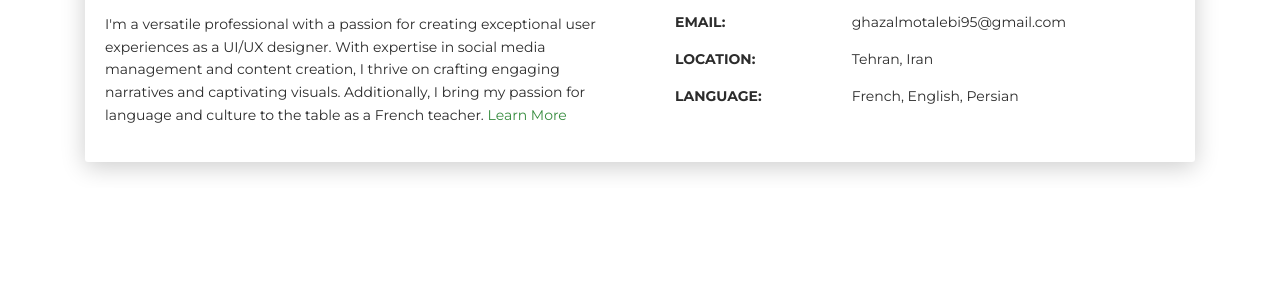
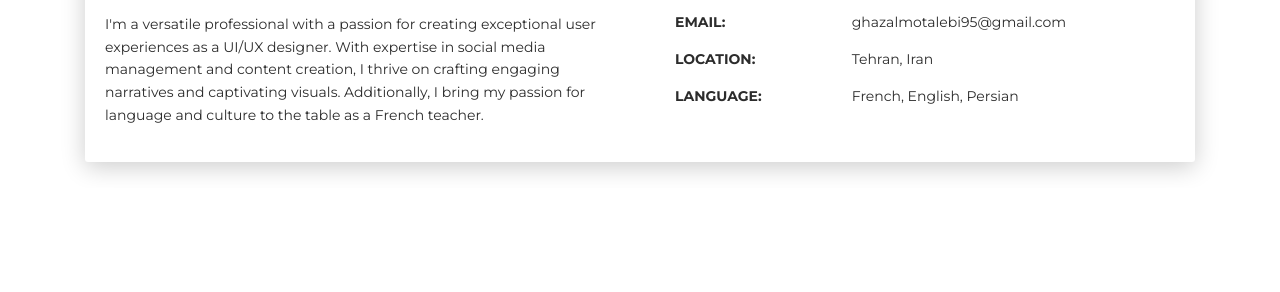
Before and after one commit to ghazalemotallebi/ghazalemotallebi.github.io, a Jekyll site: the page built from README.md, in a window 1280 px wide and 900 px high, scrolled down 561 px. Shown: the part 154-446 px from the top of the window. Built offline with Jekyll 4.4.1, drawn with Linux system fonts in a browser that asks for light colours; nearby versions of some CDN libraries; our own code applies the rules of GitHub Pages for plain Markdown files.

Commit message:
Update default.html

```diff
--- a/_layouts/default.html
+++ b/_layouts/default.html
@@ -67,7 +67,7 @@
           <div class="card-body">
             <div class="h4 mt-0 title">About</div>
             <p>Hello! I am Ghazale Motallebi. UI/UX Designer and French Teacher.</p>
-            <p>I'm a versatile professional with a passion for creating exceptional user experiences as a UI/UX designer. With expertise in social media management and content creation, I thrive on crafting engaging narratives and captivating visuals. Additionally, I bring my passion for language and culture to the table as a French teacher. <a href="https://templateflip.com/templates/creative-cv/" target="_blank">Learn More</a></p>
+            <p>I'm a versatile professional with a passion for creating exceptional user experiences as a UI/UX designer. With expertise in social media management and content creation, I thrive on crafting engaging narratives and captivating visuals. Additionally, I bring my passion for language and culture to the table as a French teacher. </p>
           </div>
         </div>
         <div class="col-lg-6 col-md-12">
```
